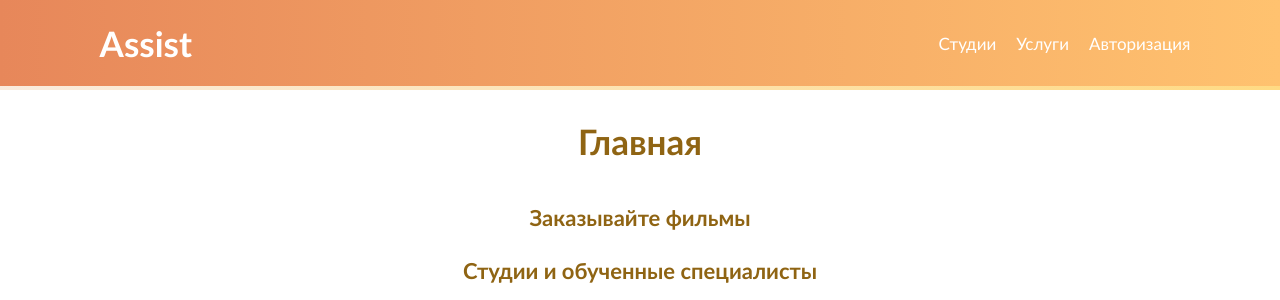
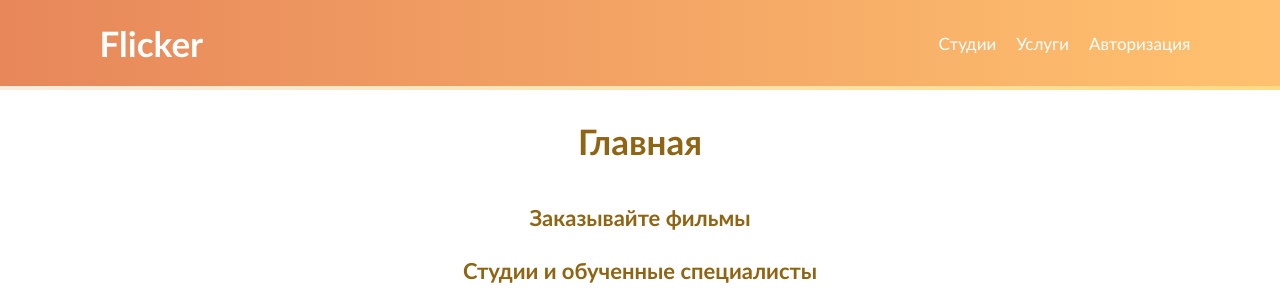
Before and after one commit to itwasjoke/Assist, a PHP site: page / in a window 1280 px wide. Shown: the top 300 px of the page. Run offline with PHP 8.4, Linux system fonts and the light colour scheme; some libraries are stand-ins or nearby versions.

Commit message:
Rename site

```diff
--- a/pages/header.php
+++ b/pages/header.php
@@ -16,7 +16,7 @@ include 'fun.php';
     <script src="https://ajax.googleapis.com/ajax/libs/jquery/3.5.1/jquery.min.js"></script>
     <script src="scripts/script.js"></script>
 
-    <title>Assist</title>
+    <title>Flicker</title>
 </head>
 <body>
 
@@ -24,7 +24,7 @@ include 'fun.php';
     <div class="conteiner">
         <div class="header_body">
             <a href="#" class="header_logo">
-                <h1>Assist</h1>
+                <h1>Flicker</h1>
             </a>
 <!--             <div class="header_burger">
                 <span></span>
```
